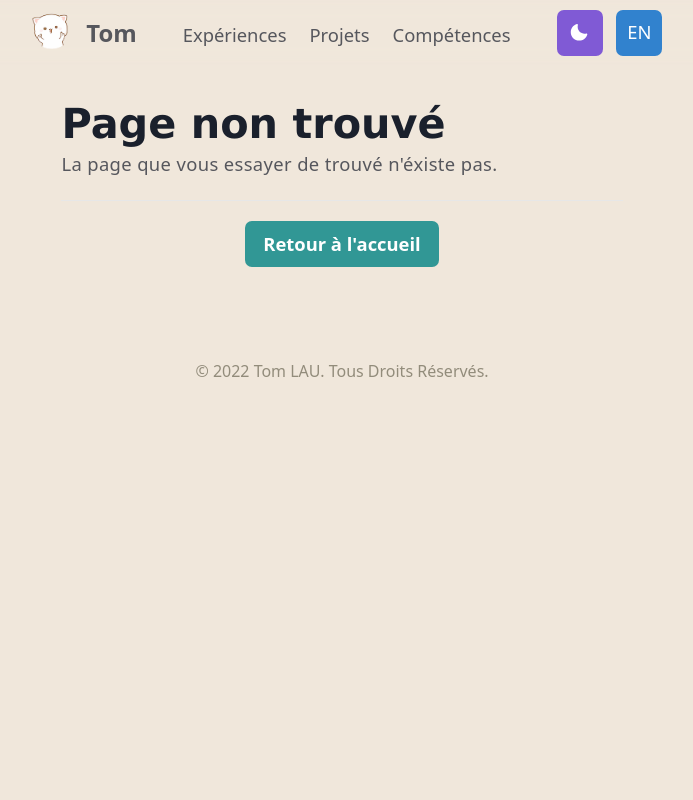
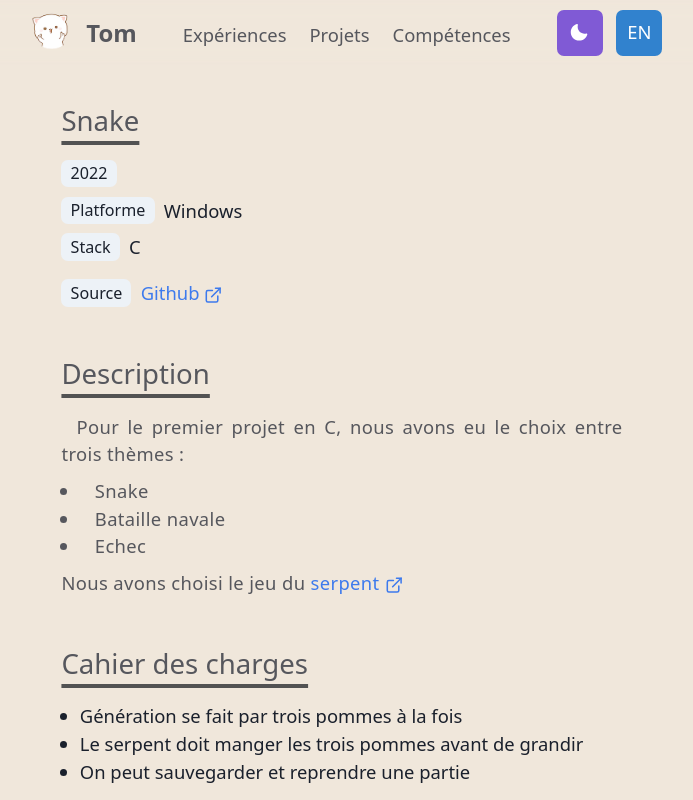
Before and after one commit to KiSEiGitHub/Me, a Next.js app: page /Projets/Snake in a window 1280 px wide. Before the commit this address had no page. Shown: the top 800 px of the page, without its empty margins (298-991 px from the left). Built offline with nearby package versions, Linux system fonts and the light colour scheme.

Commit message:
feat(*) : préparation projet snake

```diff
--- a/Json/Data.json
+++ b/Json/Data.json
@@ -201,6 +201,13 @@
         "fr" : "Faire un site ecommerce à thème utilisant le CDN prestashop avec la possibilité d'avoir par exemple :"
       }
     },
+    "Snake": {
+      "DescriptionProjet": {
+        "fr" : "Pour le premier projet en C, nous avons eu le choix entre trois thèmes :",
+        "en" : "LALALLALA",
+        "fr2" : "Nous avons choisi le jeu du "
+      }
+    },
     "Portfolio": {
       "Description": {
         "FR": "React est le framework JavaScript optimisé pour la création d'application web monopage. J'ai choisis de faire de mon portfolio une application web multi-page. C'est donc pour ça que j'ai utilisé Next.js qui offre la possiblité de faire du rooting nativement.",
--- /dev/null
+++ b/pages/Projets/Snake.jsx
@@ -0,0 +1,70 @@
+import React, {useContext} from 'react';
+import {Box, Container, ListItem, Tag, UnorderedList} from "@chakra-ui/react";
+import Section from "../../Layout/Section";
+import {ExtLink, ParaIndent, SectionTitle} from "../../Layout/CustomText";
+import {LangContext} from "../../Hook/LangContext";
+import {TextContext} from "../../Hook/TextContext";
+
+const Snake = () => {
+
+    const {toggleLang} = useContext(LangContext)
+    const { DataProject } = useContext(TextContext);
+
+    return (
+        <>
+            <Container variant='Main'>
+                <Section delay={0.2}>
+                    <SectionTitle>Snake</SectionTitle>
+                    <Tag mb = {2}>2022</Tag>
+                    <Box mb = {2}>
+                        <Tag mr = {2}>Platforme</Tag>
+                        <span>Windows</span>
+                    </Box>
+                    <Box mb = {4}>
+                        <Tag mr = {2}>Stack</Tag>
+                        <span>C</span>
+                    </Box>
+                    <Box>
+                        <Tag mr = {2}>Source</Tag>
+                        <ExtLink href = "https://github.com/KiSEiGitHub/Snake">
+                            Github
+                        </ExtLink>
+                    </Box>
+                </Section>
+
+                <Section delay={0.3}>
+                    <SectionTitle>Description</SectionTitle>
+                    <ParaIndent>
+                        {DataProject['Snake']['DescriptionProjet']['fr']}
+                        <UnorderedList mt={2} mb={2}>
+                            <ListItem>Snake</ListItem>
+                            <ListItem>Bataille navale</ListItem>
+                            <ListItem>Echec</ListItem>
+                        </UnorderedList>
+                        {DataProject['Snake']['DescriptionProjet']['fr2']}
+                        {' '}
+                        <ExtLink href={'https://fr.wikipedia.org/wiki/Snake_(genre_de_jeu_vid%C3%A9o)'}>
+                            serpent
+                        </ExtLink>
+                    </ParaIndent>
+                </Section>
+
+                <Section delay={0.4}>
+                    <SectionTitle>Cahier des charges</SectionTitle>
+                    <UnorderedList>
+                        <ListItem>Génération se fait par trois pommes à la fois</ListItem>
+                        <ListItem>Le serpent doit manger les trois pommes avant de grandir</ListItem>
+                        <ListItem>On peut sauvegarder et reprendre une partie</ListItem>
+                    </UnorderedList>
+                </Section>
+
+                <Section delay={0.5}>
+                    <SectionTitle>Le jeu</SectionTitle>
+                    <p>mettre des images du jeu</p>
+                </Section>
+            </Container>
+        </>
+    );
+};
+
+export default Snake;
```
Also changed, not shown: Json/Projet.json (+9 -0 lines).
